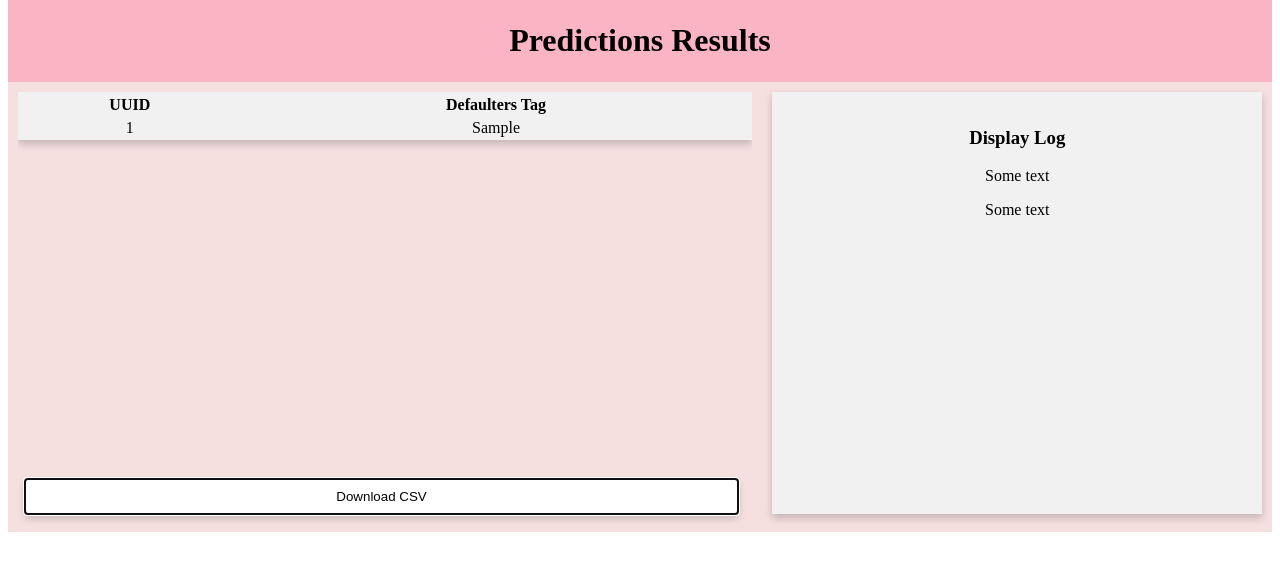
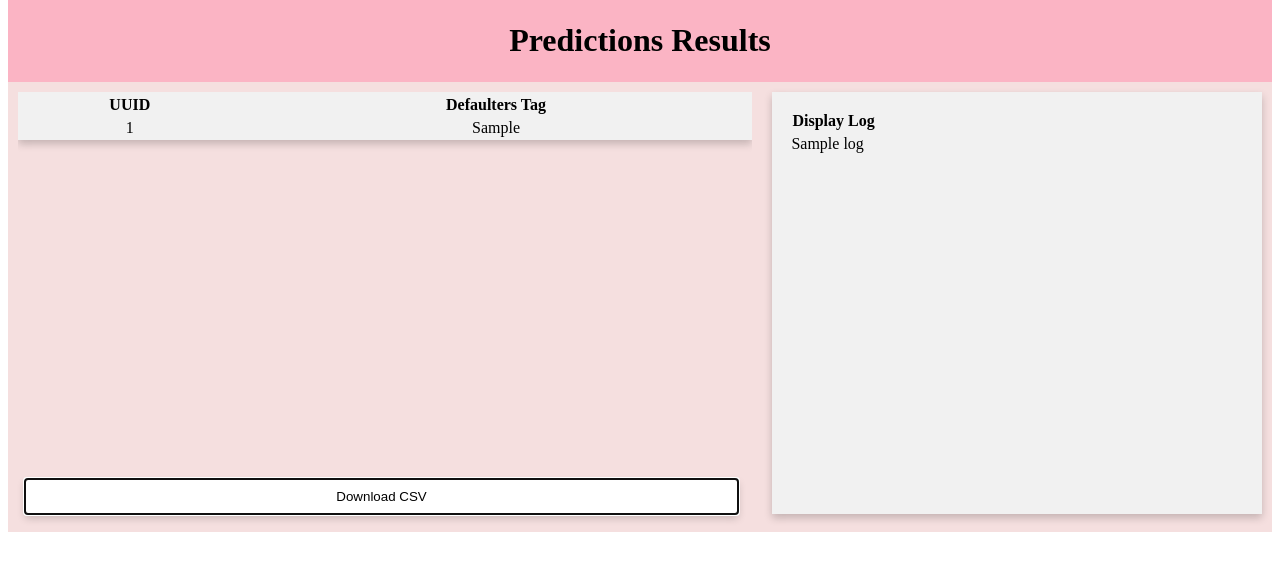
Before and after one commit to antra0497/klarna_tech_assesment, a Flask app: template templates/results.html in a window 1280 px wide. Shown: the part 168-739 px from the top of the page. Run offline with Flask 2, Linux system fonts and the light colour scheme; the template is opened without the code that fills it: most values are stand-ins (such as "Sample title", 1, 10 or a date in 2020).

Commit message:
added logs to UI

```diff
--- a/main.py
+++ b/main.py
@@ -19,13 +19,13 @@ def predict(df):
     with open(model_path, 'rb') as f_in:
         model = pickle.load(f_in)
         f_in.close()
-    predictions = predict_data(df, model)
+    predictions, log = predict_data(df, model)
 
     result = {
         'uuid': list(uuid_list),
         'pd' : list(predictions)
     }
-    return result
+    return result, log
 
 ##creating a flask app and naming it "app"
 app = Flask('app')
@@ -43,10 +43,10 @@ def get_data():
     if request.method == 'POST':
         file = request.files['file']
         df = pd.read_csv(file)
-        result= predict(df)
+        result, log= predict(df)
         res = pd.DataFrame.from_dict(result, orient='columns')
 
-    return render_template('results.html', tables =res.to_dict(orient='records'))
+    return render_template('results.html', tables =res.to_dict(orient='records'), logs =log)
 
 if __name__ == '__main__':
     app.run(debug=True, host='0.0.0.0', port = 9696)
--- a/templates/form.html
+++ b/templates/form.html
@@ -42,7 +42,8 @@
     </div>
 
     <div class = 'form'>
-      <h1>Upload your CSV file</h1>
+      <h2>Upload your CSV file</h2>
+      <a>*Test data should have atleast 50 rows</a>
 
       <form method="POST" action="" enctype="multipart/form-data">
       <p><input type="file" name="file"></p>
--- a/templates/results.html
+++ b/templates/results.html
@@ -22,6 +22,10 @@
             overflow-y: scroll;
             justify-content: center;
             height: 380px;
+        }
+        .lefttab{
+            overflow-y: scroll;
+            justify-content:left;
         }
         /* Create two equal columns that floats next to each other */
         .leftcolumn {
@@ -52,6 +56,10 @@
             padding:1%;
             padding-right: 2%;;
         }
+        .log{
+            text-align: left;
+
+        }
         button{
             box-shadow: 0 4px 8px 0 rgba(0, 0, 0, 0.2);
             height: 35px;
@@ -63,8 +71,11 @@
         table{
             box-shadow: 0 4px 8px 0 rgba(0, 0, 0, 0.2);
             background-color: #f1f1f1;
-            text-align: center;
+            text-align:center;
             width:100%;
+        }
+        table thead{
+            padding:5px;
         }
         table th{
             padding: 2px;
@@ -116,9 +127,21 @@
         </div>
         <div class="rightcolumn" style="background-color:rgb(245, 223, 223);">
             <div class="card">
-                <h3>Display Log</h3>
-                <p>Some text</p>
-                <p>Some text</p>
+                <div class ='lefttab'>
+                    <table class="log">
+                        <thead>
+                            <tr>
+                                <th>Display Log</th>
+                            </tr>
+                        </thead>
+                        <tbody>
+                            {% for log in logs %}
+                            <tr>
+                               <td>{{log}}</td>
+                            </tr>
+                            {% endfor %}
+                        </tbody>
+                    </table>
               </div>
         </div>
       </div>
```
Also changed, not shown: model_files/model.py (+34 -27 lines).
